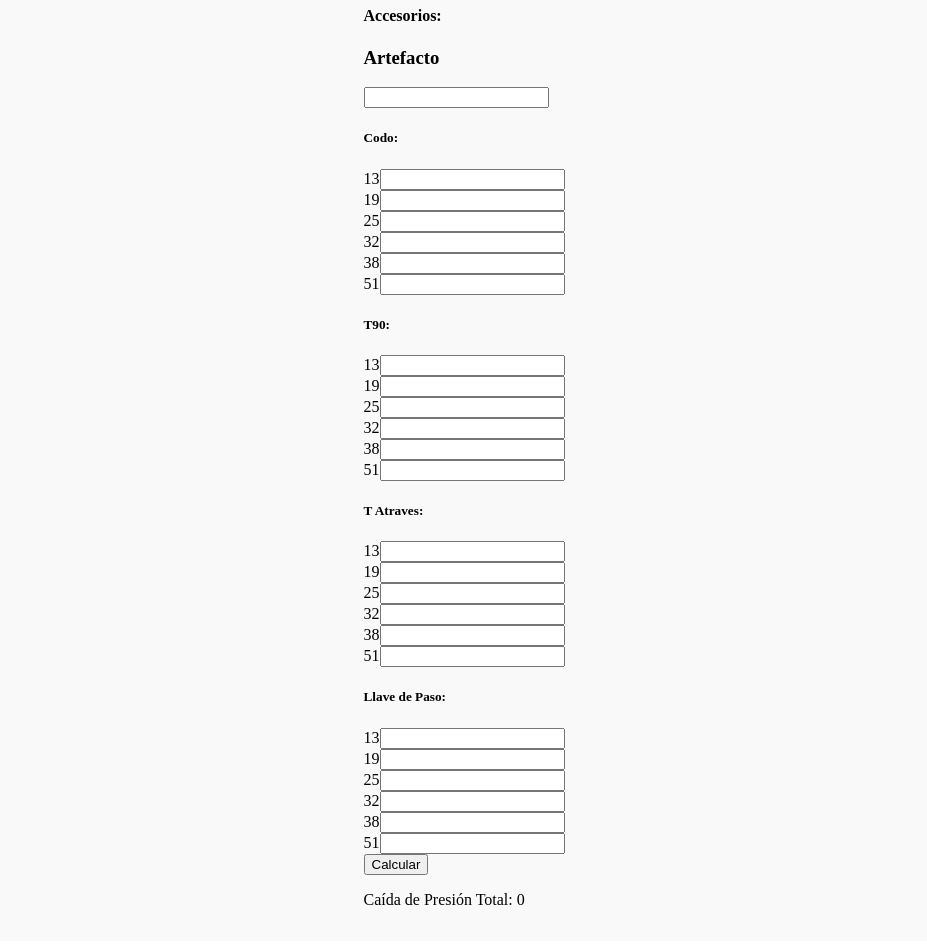
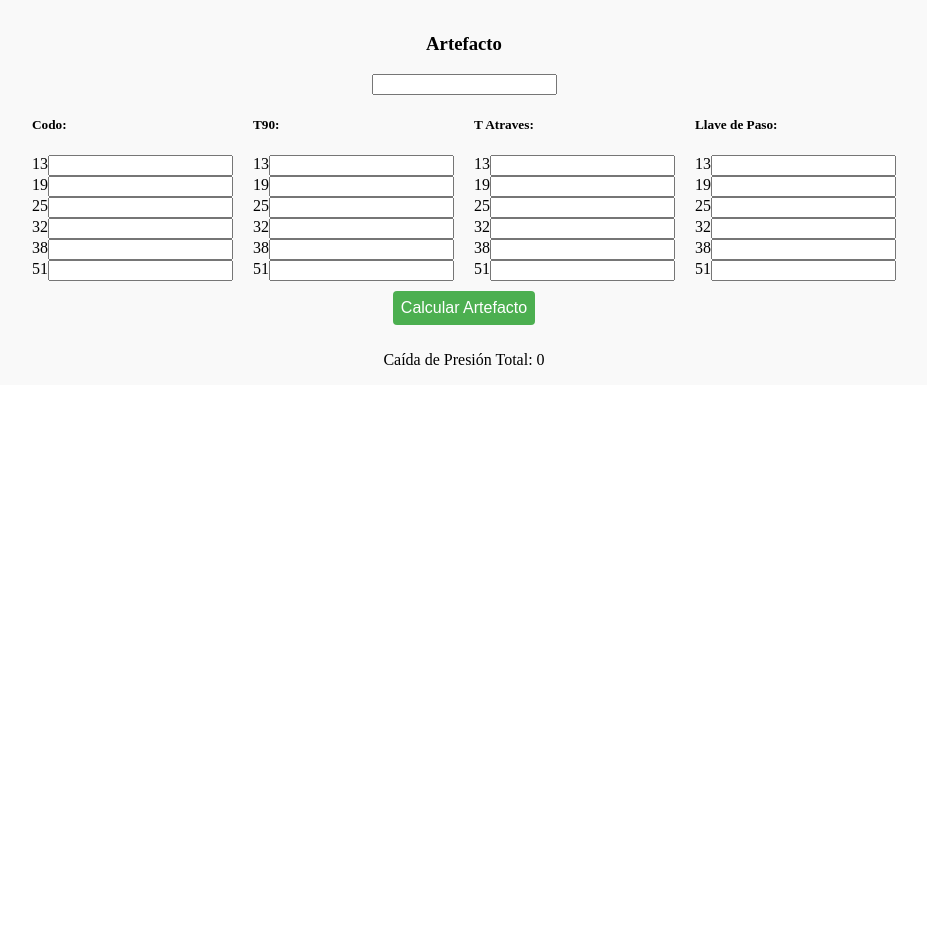
Before and after one commit to 0xdiegoo/gasfacil, a Next.js app: page / in a window 1280 px wide. Shown: the part 1380-2324 px from the top of the page, without its empty margins (176-1103 px from the left). After the commit the page ends 1773 px from the top, so only its background shows below. Built offline with nearby package versions, Linux system fonts and the light colour scheme.

Commit message:
estilo paps

```diff
--- a/components/calculadora.js
+++ b/components/calculadora.js
@@ -1,4 +1,5 @@
 import React, { useState } from 'react';
+import styles from '../pages/styles.module.css'
 
 const CaidaPresion = () => {
   const [accesorios, setAccesorios] = useState({
@@ -55,6 +56,12 @@ const CaidaPresion = () => {
         [diametro]: cantidad
       }
     }));
+  };
+
+  const eliminarObjetoConstruido = (index) => {
+    const objetosActualizados = [...objetosConstruidos];
+    objetosActualizados.splice(index, 1);
+    setObjetosConstruidos(objetosActualizados);
   };
 
   const calcularCaidaPresion = () => {
@@ -122,14 +129,14 @@ const CaidaPresion = () => {
   };
 
   return (
-    <div>
+    <div className={styles.calcContainer}>
       <h4>Accesorios:</h4>
-      <div><h3>Artefacto</h3>
+      <div className={styles.titleContainer}><h3>Artefacto</h3>
       <input type="text" value={nombreArtefacto} onChange={handleNombreArtefactoChange} />
 
       </div>
-
-      <div>
+      <div className={styles.calcSubContainer}>
+      <div className={styles.accContainer}>
         <h5>Codo:</h5>
         {Object.keys(accesoriosValores.codo).map((diametro) => (
           <div key={`codo-${diametro}`}>
@@ -143,7 +150,8 @@ const CaidaPresion = () => {
         ))}
       </div>
 
-      <div>
+
+      <div className={styles.accContainer}>
         <h5>T90:</h5>
         {Object.keys(accesoriosValores.t90).map((diametro) => (
           <div key={`t90-${diametro}`}>
@@ -157,7 +165,7 @@ const CaidaPresion = () => {
         ))}
       </div>
 
-      <div>
+      <div className={styles.accContainer}>
         <h5>T Atraves:</h5>
         {Object.keys(accesoriosValores.tAtraves).map((diametro) => (
           <div key={`tAtraves-${diametro}`}>
@@ -171,7 +179,8 @@ const CaidaPresion = () => {
         ))}
       </div>
 
-      <div>
+
+      <div className={styles.accContainer}>
         <h5>Llave de Paso:</h5>
         {Object.keys(accesoriosValores.llavePaso).map((diametro) => (
           <div key={`llavePaso-${diametro}`}>
@@ -186,11 +195,16 @@ const CaidaPresion = () => {
       </div>
 
 
-      <button onClick={calcularCaidaPresion}>Calcular</button>
 
-      <p>Caída de Presión Total: {presion}</p>
+      </div>
 
+      <div className={styles.calcButtonContainer}>
+             <button className={styles.calcButton} onClick={calcularCaidaPresion}>Calcular Artefacto</button>
+
+             <p>Caída de Presión Total: {presion}</p>
+          </div>
       {objetosConstruidos.length > 0 && (
+
   <div>
     <h4>Artefactos:</h4>
     {objetosConstruidos.map((objeto, index) => (
@@ -212,6 +226,7 @@ const CaidaPresion = () => {
             </li>
           ))}
         </ul>
+        <button onClick={() => eliminarObjetoConstruido(index)}>Eliminar Artefacto</button>
       </div>
     ))}
   </div>
--- a/pages/globals.css
+++ /dev/null
@@ -1,107 +0,0 @@
-:root {
-  --max-width: 1100px;
-  --border-radius: 12px;
-  --font-mono: ui-monospace, Menlo, Monaco, 'Cascadia Mono', 'Segoe UI Mono',
-    'Roboto Mono', 'Oxygen Mono', 'Ubuntu Monospace', 'Source Code Pro',
-    'Fira Mono', 'Droid Sans Mono', 'Courier New', monospace;
-
-  --foreground-rgb: 0, 0, 0;
-  --background-start-rgb: 214, 219, 220;
-  --background-end-rgb: 255, 255, 255;
-
-  --primary-glow: conic-gradient(
-    from 180deg at 50% 50%,
-    #16abff33 0deg,
-    #0885ff33 55deg,
-    #54d6ff33 120deg,
-    #0071ff33 160deg,
-    transparent 360deg
-  );
-  --secondary-glow: radial-gradient(
-    rgba(255, 255, 255, 1),
-    rgba(255, 255, 255, 0)
-  );
-
-  --tile-start-rgb: 239, 245, 249;
-  --tile-end-rgb: 228, 232, 233;
-  --tile-border: conic-gradient(
-    #00000080,
-    #00000040,
-    #00000030,
-    #00000020,
-    #00000010,
-    #00000010,
-    #00000080
-  );
-
-  --callout-rgb: 238, 240, 241;
-  --callout-border-rgb: 172, 175, 176;
-  --card-rgb: 180, 185, 188;
-  --card-border-rgb: 131, 134, 135;
-}
-
-@media (prefers-color-scheme: dark) {
-  :root {
-    --foreground-rgb: 255, 255, 255;
-    --background-start-rgb: 0, 0, 0;
-    --background-end-rgb: 0, 0, 0;
-
-    --primary-glow: radial-gradient(rgba(1, 65, 255, 0.4), rgba(1, 65, 255, 0));
-    --secondary-glow: linear-gradient(
-      to bottom right,
-      rgba(1, 65, 255, 0),
-      rgba(1, 65, 255, 0),
-      rgba(1, 65, 255, 0.3)
-    );
-
-    --tile-start-rgb: 2, 13, 46;
-    --tile-end-rgb: 2, 5, 19;
-    --tile-border: conic-gradient(
-      #ffffff80,
-      #ffffff40,
-      #ffffff30,
-      #ffffff20,
-      #ffffff10,
-      #ffffff10,
-      #ffffff80
-    );
-
-    --callout-rgb: 20, 20, 20;
-    --callout-border-rgb: 108, 108, 108;
-    --card-rgb: 100, 100, 100;
-    --card-border-rgb: 200, 200, 200;
-  }
-}
-
-* {
-  box-sizing: border-box;
-  padding: 0;
-  margin: 0;
-}
-
-html,
-body {
-  max-width: 100vw;
-  overflow-x: hidden;
-}
-
-body {
-  color: rgb(var(--foreground-rgb));
-  background: linear-gradient(
-      to bottom,
-      transparent,
-      rgb(var(--background-end-rgb))
-    )
-    rgb(var(--background-start-rgb));
-}
-
-a {
-  color: inherit;
-  text-decoration: none;
-}
-
-@media (prefers-color-scheme: dark) {
-  html {
-    color-scheme: dark;
-  }
-}
--- a/pages/page.module.css
+++ /dev/null
@@ -1,229 +0,0 @@
-.main {
-  display: flex;
-  flex-direction: column;
-  justify-content: space-between;
-  align-items: center;
-  padding: 6rem;
-  min-height: 100vh;
-}
-
-.description {
-  display: inherit;
-  justify-content: inherit;
-  align-items: inherit;
-  font-size: 0.85rem;
-  max-width: var(--max-width);
-  width: 100%;
-  z-index: 2;
-  font-family: var(--font-mono);
-}
-
-.description a {
-  display: flex;
-  justify-content: center;
-  align-items: center;
-  gap: 0.5rem;
-}
-
-.description p {
-  position: relative;
-  margin: 0;
-  padding: 1rem;
-  background-color: rgba(var(--callout-rgb), 0.5);
-  border: 1px solid rgba(var(--callout-border-rgb), 0.3);
-  border-radius: var(--border-radius);
-}
-
-.code {
-  font-weight: 700;
-  font-family: var(--font-mono);
-}
-
-.grid {
-  display: grid;
-  grid-template-columns: repeat(4, minmax(25%, auto));
-  width: var(--max-width);
-  max-width: 100%;
-}
-
-.card {
-  padding: 1rem 1.2rem;
-  border-radius: var(--border-radius);
-  background: rgba(var(--card-rgb), 0);
-  border: 1px solid rgba(var(--card-border-rgb), 0);
-  transition: background 200ms, border 200ms;
-}
-
-.card span {
-  display: inline-block;
-  transition: transform 200ms;
-}
-
-.card h2 {
-  font-weight: 600;
-  margin-bottom: 0.7rem;
-}
-
-.card p {
-  margin: 0;
-  opacity: 0.6;
-  font-size: 0.9rem;
-  line-height: 1.5;
-  max-width: 30ch;
-}
-
-.center {
-  display: flex;
-  justify-content: center;
-  align-items: center;
-  position: relative;
-  padding: 4rem 0;
-}
-
-.center::before {
-  background: var(--secondary-glow);
-  border-radius: 50%;
-  width: 480px;
-  height: 360px;
-  margin-left: -400px;
-}
-
-.center::after {
-  background: var(--primary-glow);
-  width: 240px;
-  height: 180px;
-  z-index: -1;
-}
-
-.center::before,
-.center::after {
-  content: '';
-  left: 50%;
-  position: absolute;
-  filter: blur(45px);
-  transform: translateZ(0);
-}
-
-.logo {
-  position: relative;
-}
-/* Enable hover only on non-touch devices */
-@media (hover: hover) and (pointer: fine) {
-  .card:hover {
-    background: rgba(var(--card-rgb), 0.1);
-    border: 1px solid rgba(var(--card-border-rgb), 0.15);
-  }
-
-  .card:hover span {
-    transform: translateX(4px);
-  }
-}
-
-@media (prefers-reduced-motion) {
-  .card:hover span {
-    transform: none;
-  }
-}
-
-/* Mobile */
-@media (max-width: 700px) {
-  .content {
-    padding: 4rem;
-  }
-
-  .grid {
-    grid-template-columns: 1fr;
-    margin-bottom: 120px;
-    max-width: 320px;
-    text-align: center;
-  }
-
-  .card {
-    padding: 1rem 2.5rem;
-  }
-
-  .card h2 {
-    margin-bottom: 0.5rem;
-  }
-
-  .center {
-    padding: 8rem 0 6rem;
-  }
-
-  .center::before {
-    transform: none;
-    height: 300px;
-  }
-
-  .description {
-    font-size: 0.8rem;
-  }
-
-  .description a {
-    padding: 1rem;
-  }
-
-  .description p,
-  .description div {
-    display: flex;
-    justify-content: center;
-    position: fixed;
-    width: 100%;
-  }
-
-  .description p {
-    align-items: center;
-    inset: 0 0 auto;
-    padding: 2rem 1rem 1.4rem;
-    border-radius: 0;
-    border: none;
-    border-bottom: 1px solid rgba(var(--callout-border-rgb), 0.25);
-    background: linear-gradient(
-      to bottom,
-      rgba(var(--background-start-rgb), 1),
-      rgba(var(--callout-rgb), 0.5)
-    );
-    background-clip: padding-box;
-    backdrop-filter: blur(24px);
-  }
-
-  .description div {
-    align-items: flex-end;
-    pointer-events: none;
-    inset: auto 0 0;
-    padding: 2rem;
-    height: 200px;
-    background: linear-gradient(
-      to bottom,
-      transparent 0%,
-      rgb(var(--background-end-rgb)) 40%
-    );
-    z-index: 1;
-  }
-}
-
-/* Tablet and Smaller Desktop */
-@media (min-width: 701px) and (max-width: 1120px) {
-  .grid {
-    grid-template-columns: repeat(2, 50%);
-  }
-}
-
-@media (prefers-color-scheme: dark) {
-  .vercelLogo {
-    filter: invert(1);
-  }
-
-  .logo {
-    filter: invert(1) drop-shadow(0 0 0.3rem #ffffff70);
-  }
-}
-
-@keyframes rotate {
-  from {
-    transform: rotate(360deg);
-  }
-  to {
-    transform: rotate(0deg);
-  }
-}
--- a/pages/styles.module.css
+++ b/pages/styles.module.css
@@ -50,8 +50,6 @@
 }
 
 .calculadoraContainer {
-  margin-top: 16px;
-  padding: 16px;
   background-color: #f9f9f9;
   display: flex;
   justify-content: center;
@@ -65,3 +63,47 @@
 .table input.minWidthInput {
   min-width: 150px;
 }
+.calcContainer{
+  display: flex;
+  flex-direction: column;
+}
+
+.calcSubContainer{
+  display: flex;
+  flex-wrap: wrap;
+  justify-content: center;
+}
+
+.accContainer{
+  display: flex;
+  flex-direction: column;
+  padding: 0 10px;
+}
+.calcButtonContainer{
+  display: flex;
+  flex-direction: column;
+  align-items: center;
+}
+
+.accContainer div{
+  display: flex;
+}
+
+.calcButton{
+  flex-basis: 30%;
+  padding: 8px;
+  margin: 10px 0;
+  font-size: 16px;
+  text-align: center;
+  background-color: #4caf50;
+  color: white;
+  border: none;
+  border-radius: 4px;
+  cursor: pointer;
+}
+
+.titleContainer{
+  display: flex;
+  flex-direction: column;
+  align-items: center;
+}
```
Also changed, not shown: components/excel.js (deleted, +0 -53 lines).
